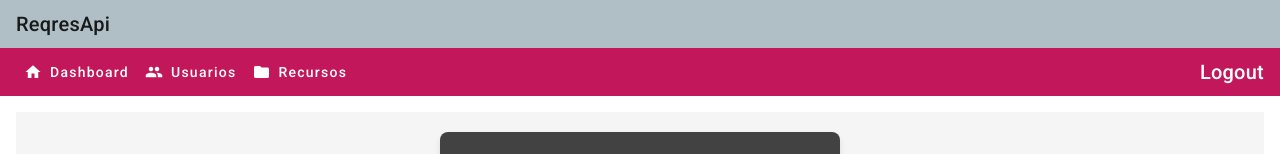
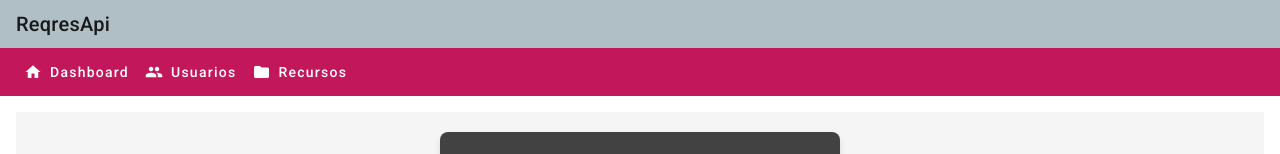
Before and after one commit to arodenasj/api-reqres, an Angular app: page / in a window 1280 px wide. Shown: the top 154 px of the page. Built offline with nearby package versions, Linux system fonts and the light colour scheme.

Commit message:
fix: correct logout button alignment in navbar component
Signed-off-by: AntonioRodenasJurado <antonio.rodenas@insinno.es>

```diff
--- a/src/app/components/navbar/navbar.component.html
+++ b/src/app/components/navbar/navbar.component.html
@@ -12,9 +12,10 @@
         Recursos
       </button>
       <span class="spacer"></span>
+
       <button mat-icon-button *ngIf="authService.isAuthenticated()"
               (click)="logout()"
               matTooltip="Cerrar sesión">
-        <mat-icon>logout</mat-icon>
-      </button>Logout
+         <mat-icon>logout</mat-icon>
+      </button>
     </mat-toolbar>
```
